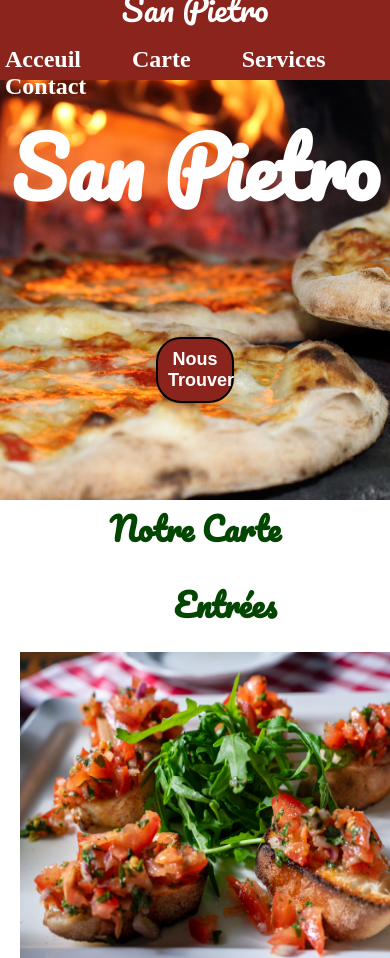
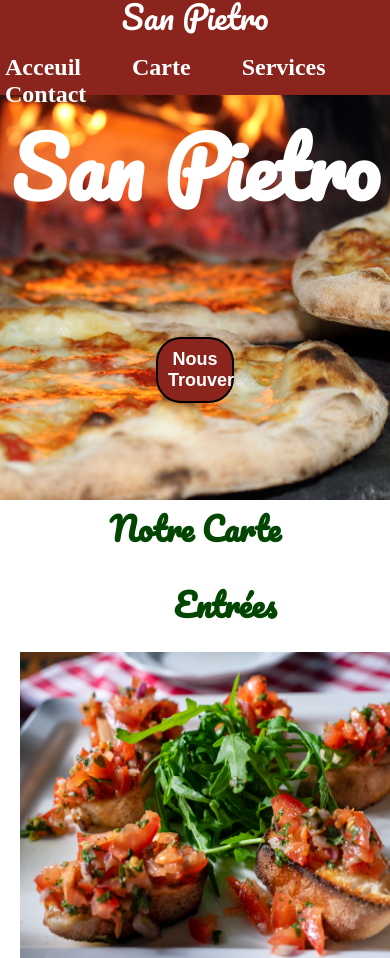
Before and after one commit to sofianeK9/pizza_restorante, a plain HTML site: page index.html in a window 390 px wide. Shown: the top 958 px of the page. Drawn offline with Linux system fonts and the light colour scheme; files that its build step writes are made by us from their sources; files whose address does not match are found by name.

Commit message:
tp front

```diff
--- a/pizzeria.css
+++ b/pizzeria.css
@@ -222,8 +222,9 @@ footer {
     .menu {
         display: flex;
         justify-content: center;
-        align-items: center; /* Modification ici */
-        flex-direction: column; /* Modification ici */
+        align-items: center;
+        flex-direction: column;
+        height: 95px;
     }
 
     .title {
@@ -239,7 +240,7 @@ footer {
         padding: 20px;
     }
 
-    /* Responsive for Nous Contacter */
+
     .contact {
         display: flex;
         flex-wrap: wrap;
```
